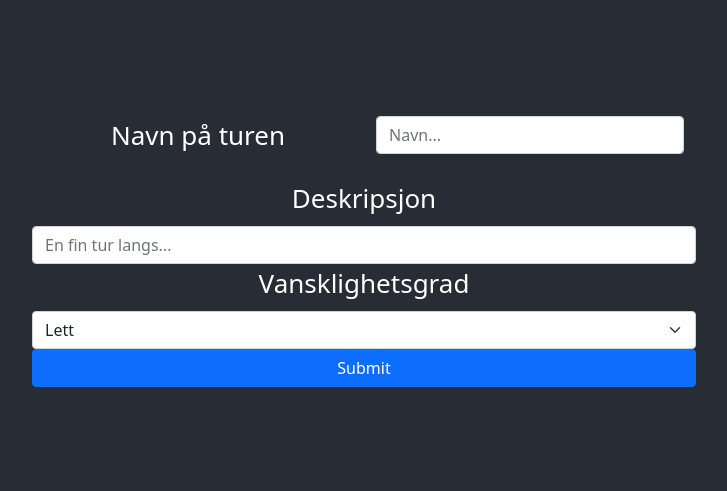
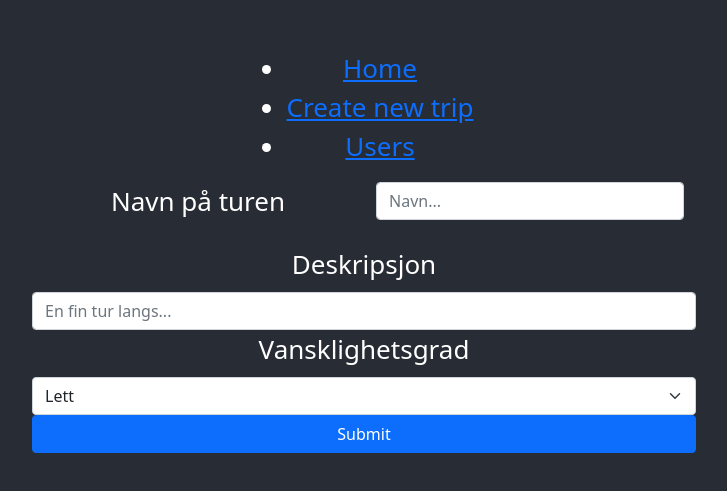
Before and after one commit to elibir/tdt4140-hiking-app, a React (Create React App) app in the folder frontend/: page /newTrip in a window 1280 px wide. Shown: the part 149-640 px from the top of the page, without its empty margins (276-1003 px from the left). Built offline with nearby package versions, Linux system fonts and the light colour scheme.

Commit message:
#17 Basic working router

```diff
--- a/frontend/package.json
+++ b/frontend/package.json
@@ -15,6 +15,7 @@
     "react": "^17.0.2",
     "react-bootstrap": "^2.1.2",
     "react-dom": "^17.0.2",
+    "react-router-dom": "^6.2.1",
     "react-scripts": "5.0.0",
     "typescript": "^4.5.5",
     "web-vitals": "^2.1.4"
--- a/frontend/src/App.css
+++ b/frontend/src/App.css
@@ -2,10 +2,6 @@
   text-align: center;
 }
 
-.App-logo {
-  height: 40vmin;
-  pointer-events: none;
-}
 
 @media (prefers-reduced-motion: no-preference) {
   .App-logo {
--- a/frontend/src/App.tsx
+++ b/frontend/src/App.tsx
@@ -1,17 +1,51 @@
 import React from 'react';
-import logo from './logo.svg';
 import './App.css';
 import { TripCreatorContainer } from './components/arrangement/TripCreatorContainer';
+import {
+  BrowserRouter as Router,
+  Route,
+  Routes,
+  Link
+} from "react-router-dom";
 
 function App() {
   return (
     <div className="App">
       <header className="App-header">
-        <TripCreatorContainer/>
+        <Router>
+          <div>
+            <nav>
+              <ul>
+                <li>
+                  <Link to="/">Home</Link>
+                </li>
+                <li>
+                  <Link to="/newTrip">Create new trip</Link>
+                </li>
+                <li>
+                  <Link to="/users">Users</Link>
+                </li>
+              </ul>
+            </nav>
+          </div>
+          <Routes>
+            <Route path="/" element={Home()} />
+            <Route path="/newTrip" element={<TripCreatorContainer />} />
+            <Route path="/about" element={About()} />
+          </Routes >
+        </Router>
       </header>
+
 
     </div>
   );
 }
+function Home() {
+  return <h2>Home</h2>;
+}
+
+function About() {
+  return <h2>About</h2>;
+}
 
 export default App;
--- a/frontend/src/components/arrangement/TripCreatorContainer.css
+++ b/frontend/src/components/arrangement/TripCreatorContainer.css
@@ -1,5 +1,4 @@
 .TripCreatorContainer{
-  position: absolute;
   width: 40rem;
 }
 .TripCreatorContainer__SubmitButton{
```
Also changed, not shown: 1 other file (tests, documents, lock files or other folders).
